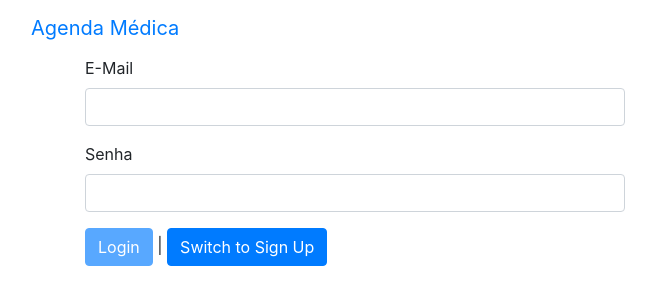
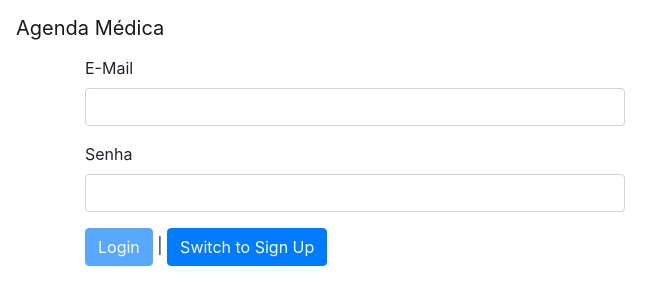
Before and after one commit to kbmg28/front-consulta, an Angular app: page /auth in a window 1280 px wide. Shown: the top 304 px of the page, without its empty margins (0-671 px from the left). Built offline with nearby package versions, Linux system fonts and the light colour scheme.

Commit message:
melhoria header

```diff
--- a/src/app/header/header.component.html
+++ b/src/app/header/header.component.html
@@ -1,24 +1,8 @@
-<nav class="navbar navbar-default">
-    <div class="container-fluid">
-      <div class="navbar-header">
-        <a routerLink="/" class="navbar-brand">Agenda Médica</a>
-      </div>
+<nav class="navbar navbar-toggleable-md navbar-light bg-faded">
 
-      <div class="collapse navbar-collapse">
-        <ul class="nav navbar-nav">
-          <li routerLinkActive="active" *ngIf="isAuthenticated">
-            <a routerLink="/painel">Painel</a>
-          </li>
+  <a class="navbar-brand" href="#">Agenda Médica</a>
 
-          <li routerLinkActive="active" *ngIf="!isAuthenticated">
-            <a routerLink="/auth">Authenticate</a>
-          </li>
-        </ul>
-        <ul class="nav navbar-nav navbar-right">
-          <li  >
-            <a style="cursor: pointer;" (click)="onLogout()">Logout</a>
-          </li>
-        </ul>
-      </div>
-    </div>
+  <a class="nav-link" href="#" *ngIf="isAuthenticated" (click)="onLogout()">Logout</a>
+
+
   </nav>
```
